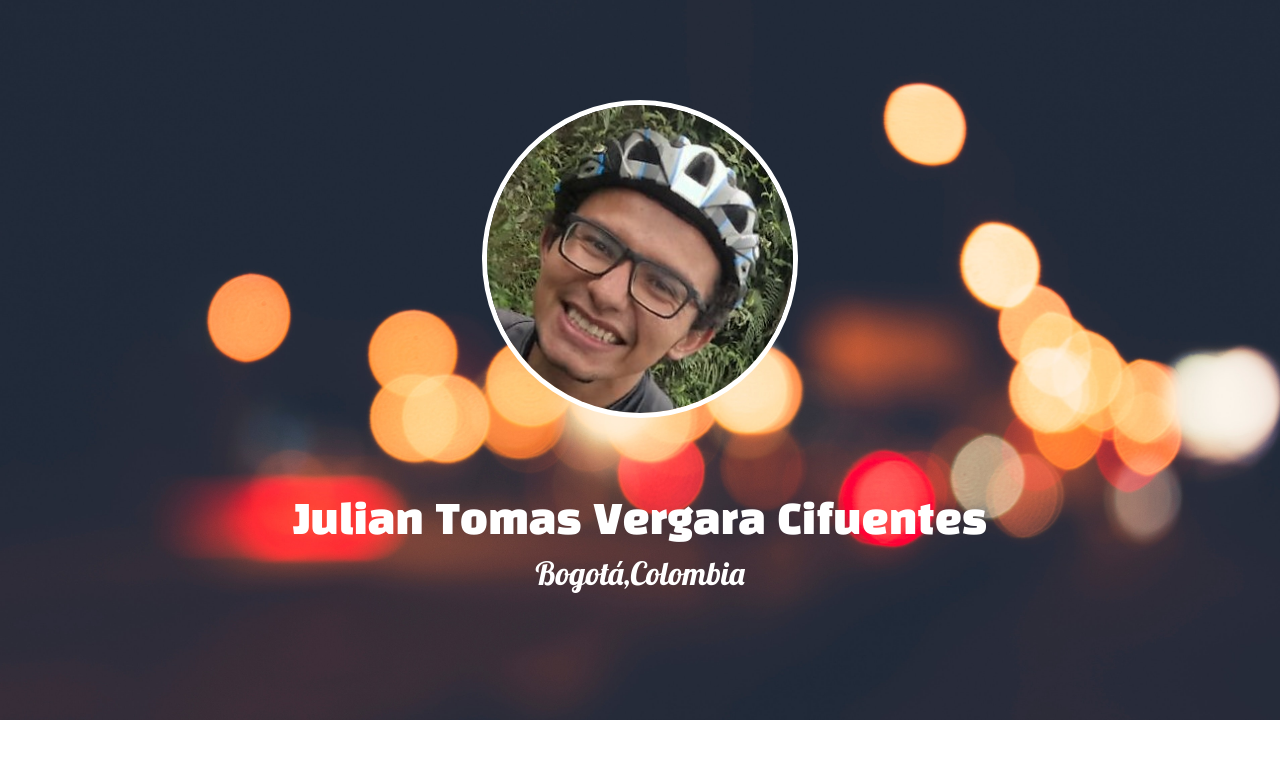
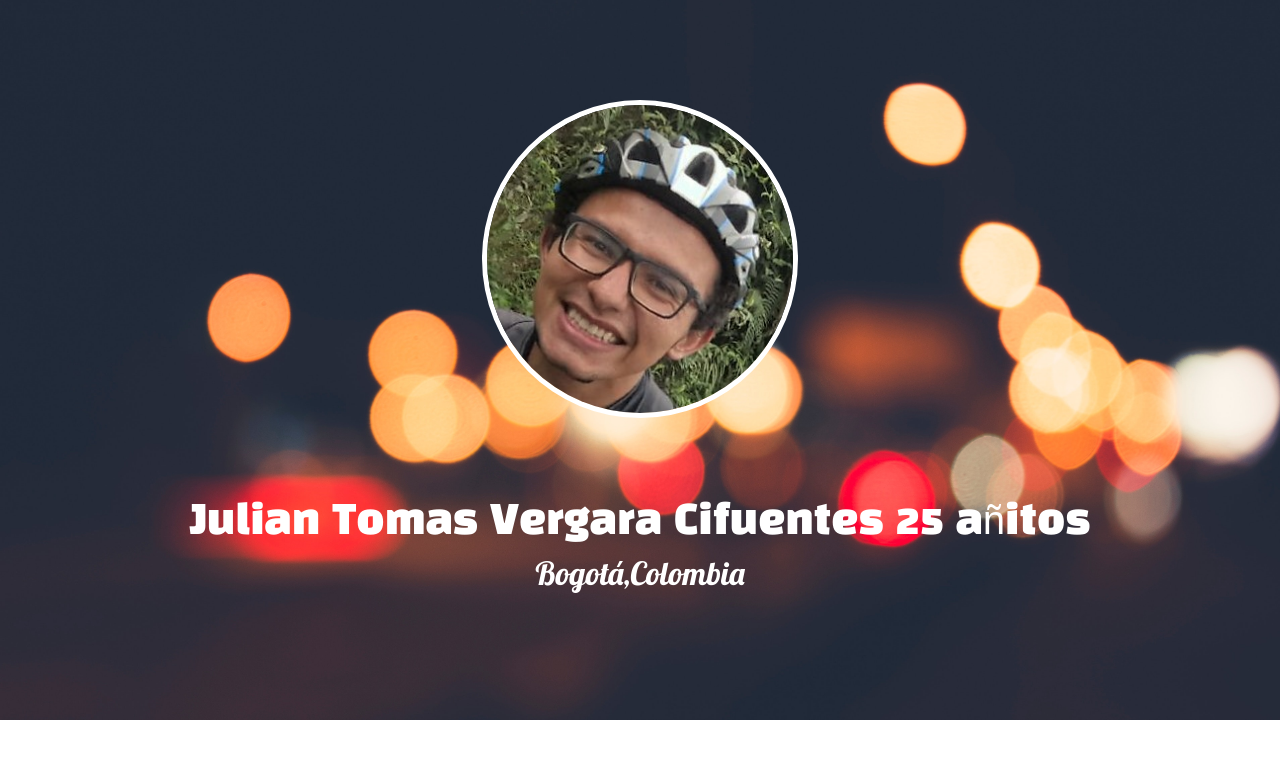
Before and after one commit to buttweiser/paginapersonal, a plain HTML site: page index.html in a window 1280 px wide. Drawn offline with nearby package versions, Linux system fonts and the light colour scheme.

Commit message:
agregue mi edad

```diff
--- a/index.html
+++ b/index.html
@@ -18,7 +18,7 @@
                 <div class="col-md-12 text-center">
                     <img class="imagen borde" src="img/foto.PNG">
 
-                    <h1>Julian Tomas Vergara Cifuentes</h1>
+                    <h1>Julian Tomas Vergara Cifuentes 25 añitos</h1>
                     <h2>Bogotá,Colombia</h2>
                 </div>
             </div>
```
